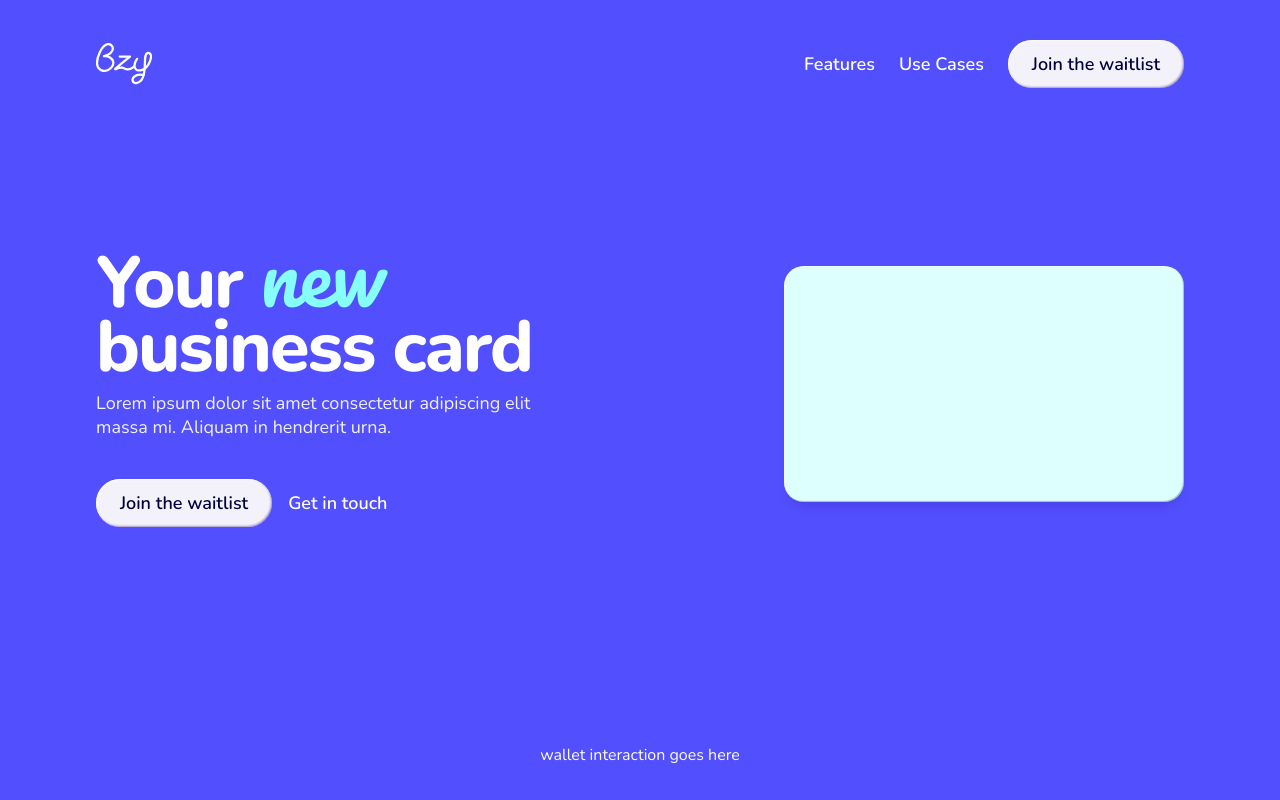
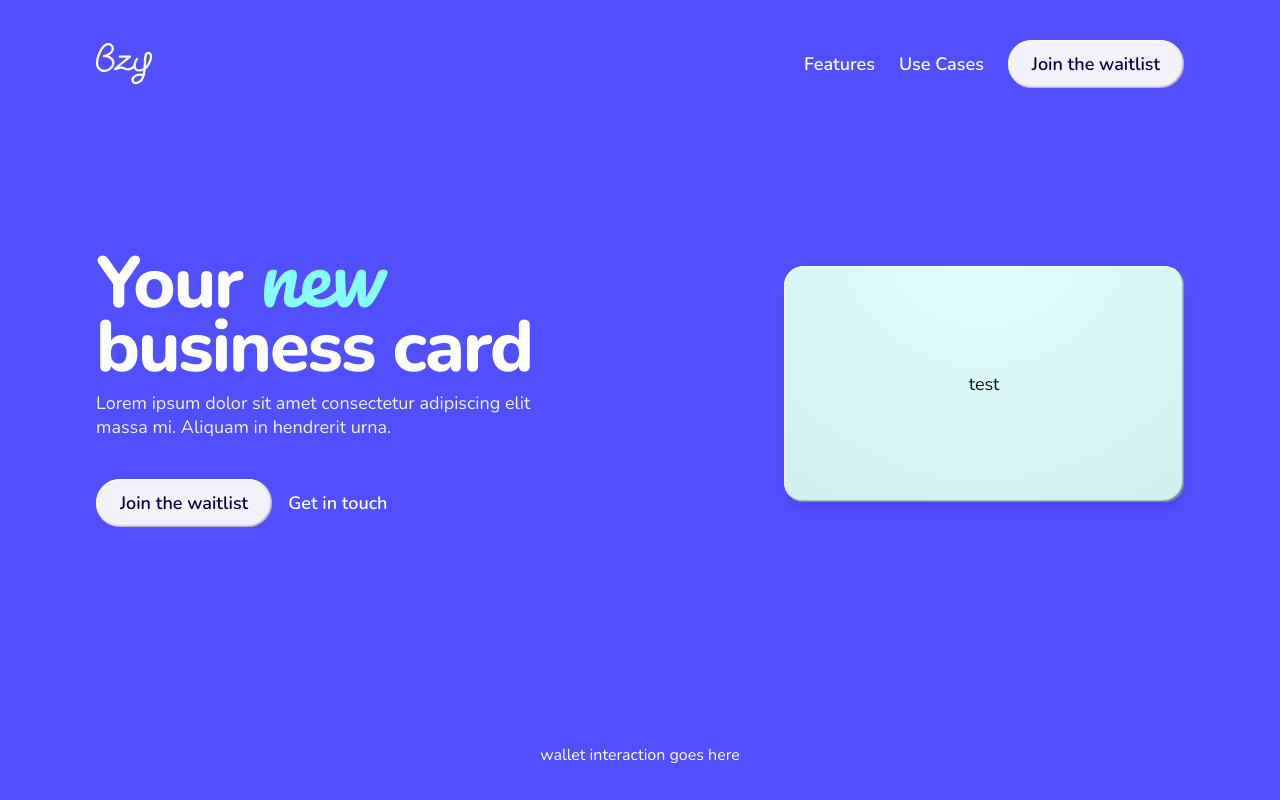
Before and after one commit to loganliffick/bzy, a Next.js app: page / in a window 1280 px wide. Shown: the top 800 px of the page. Built offline with nearby package versions, Linux system fonts and the light colour scheme.

Commit message:
added card 3d hover functionality

```diff
--- a/src/components/Card.js
+++ b/src/components/Card.js
@@ -1,15 +1,37 @@
 import styled from 'styled-components';
 
-const StyledCard = styled.div`
+const CardWrapper = styled.div`
   height: 236px;
   width: 400px;
-  background: #ddfffd;
   border-radius: 20px;
-  box-shadow: 0px 10px 10px -5px rgba(39, 0, 107, 0.15),
-    inset -1px -1px 1px rgba(0, 51, 48, 0.3),
-    inset 1px 1px 1px rgba(255, 255, 255, 0.5);
+  position: relative;
 `;
 
-const Card = () => <StyledCard />;
+const CardContent = styled.div`
+  height: 100%;
+  width: 100%;
+  background: #ddfffd;
+  border-radius: inherit;
+  box-shadow: 0px 10px 10px -5px rgba(39, 0, 107, 0.15),
+    inset -1.5px -1.5px 1px rgba(0, 51, 48, 0.5),
+    inset 1.5px 1.5px 1px rgba(255, 255, 255, 1);
+
+  display: flex;
+  justify-content: center;
+  align-items: center;
+
+  p {
+    color: black; //wip fix
+  }
+`;
+
+const Card = ({ innerRef, children }) => (
+  <CardWrapper ref={innerRef}>
+    {children}
+    <CardContent>
+      <p>test</p>
+    </CardContent>
+  </CardWrapper>
+);
 
 export default Card;
--- a/src/components/Hero.js
+++ b/src/components/Hero.js
@@ -1,5 +1,5 @@
 import styled from 'styled-components';
-import { useContext } from 'react';
+import { useContext, useEffect, useRef } from 'react';
 
 // components
 import Card from './Card';
@@ -51,25 +51,43 @@ const CTAContainer = styled.div`
   }
 `;
 
-const CardContainer = styled.div`
+const CardWrapper = styled.div`
+  align-items: center;
+  /* background: rgba(255, 255, 255, 0.05); // for testing */
+  display: flex;
   flex-grow: 1;
   height: 400px;
+  justify-content: flex-end;
   max-width: 100%;
   min-width: 416px;
-  /* background: rgba(255, 255, 255, 0.05); */
 
-  display: flex;
-  align-items: center;
-  justify-content: flex-end;
+  // card
+  > div {
+    transition: 0.5s cubic-bezier(0.175, 0.885, 0.32, 1.275);
 
-  > :first-child {
-    transition: 0.5s cubic-bezier(0.175, 0.885, 0.32, 1.275);
+    // glow
+    > :first-child {
+      border-radius: inherit;
+      height: 100%;
+      left: 0;
+      position: absolute;
+      top: 0;
+      width: 100%;
+
+      background: radial-gradient(
+        circle at 50% -20%,
+        rgba(255, 255, 255, 0.13),
+        rgba(0, 0, 0, 0.06)
+      );
+    }
   }
 
-  &:hover {
-    > :first-child {
-      box-shadow: 0px 20px 50px -5px rgba(39, 0, 107, 0.4);
-      transform: translateY(-20px);
+  @media (hover: hover) {
+    &:hover {
+      > div {
+        box-shadow: 0px 20px 50px -5px rgba(39, 0, 107, 0.4);
+        transform: scale3d(1.07, 1.07, 1.07);
+      }
     }
   }
 
@@ -82,6 +100,67 @@ const CardContainer = styled.div`
 
 const Hero = () => {
   const { setState } = useContext(ModalContext);
+
+  const cardRef = useRef(null);
+  const glowRef = useRef(null);
+
+  useEffect(() => {
+    const card = cardRef.current;
+    const glow = glowRef.current;
+    let bounds;
+
+    const rotateToMouse = (e) => {
+      const mouseX = e.clientX;
+      const mouseY = e.clientY;
+      const leftX = mouseX - bounds.x;
+      const topY = mouseY - bounds.y;
+      const center = {
+        x: leftX - bounds.width / 2,
+        y: topY - bounds.height / 2,
+      };
+      const distance = Math.sqrt(center.x ** 2 + center.y ** 2);
+
+      card.style.transform = `
+        scale3d(1.07, 1.07, 1.07)
+        rotate3d(
+          ${center.y / 100},
+          ${-center.x / 100},
+          0,
+          ${Math.log(distance) * 2}deg
+        )
+      `;
+
+      glow.style.background = `
+        radial-gradient(
+          circle at
+          ${center.x * 2 + bounds.width / 2}px
+          ${center.y * 2 + bounds.height / 2}px,
+          rgba(255, 255, 255, 0.5),
+          rgba(0, 0, 0, 0.06)
+        )
+      `;
+    };
+
+    const handleMouseEnter = () => {
+      bounds = card.getBoundingClientRect();
+      document.addEventListener('mousemove', rotateToMouse);
+    };
+
+    const handleMouseLeave = () => {
+      document.removeEventListener('mousemove', rotateToMouse);
+      card.style.transform = '';
+      card.style.background = '';
+    };
+
+    card.addEventListener('mouseenter', handleMouseEnter);
+    card.addEventListener('mouseleave', handleMouseLeave);
+
+    return () => {
+      card.removeEventListener('mouseenter', handleMouseEnter);
+      card.removeEventListener('mouseleave', handleMouseLeave);
+      document.removeEventListener('mousemove', rotateToMouse);
+    };
+  }, []);
 
   return (
     <Wrapper>
@@ -112,7 +191,11 @@ const Hero = () => {
             </TextLink>
           </CTAContainer>
         </Content>
-        <CardContainer>{<Card />}</CardContainer>
+        <CardWrapper>
+          <Card innerRef={cardRef}>
+            <div ref={glowRef} />
+          </Card>
+        </CardWrapper>
       </ContentWrapper>
     </Wrapper>
   );
```
